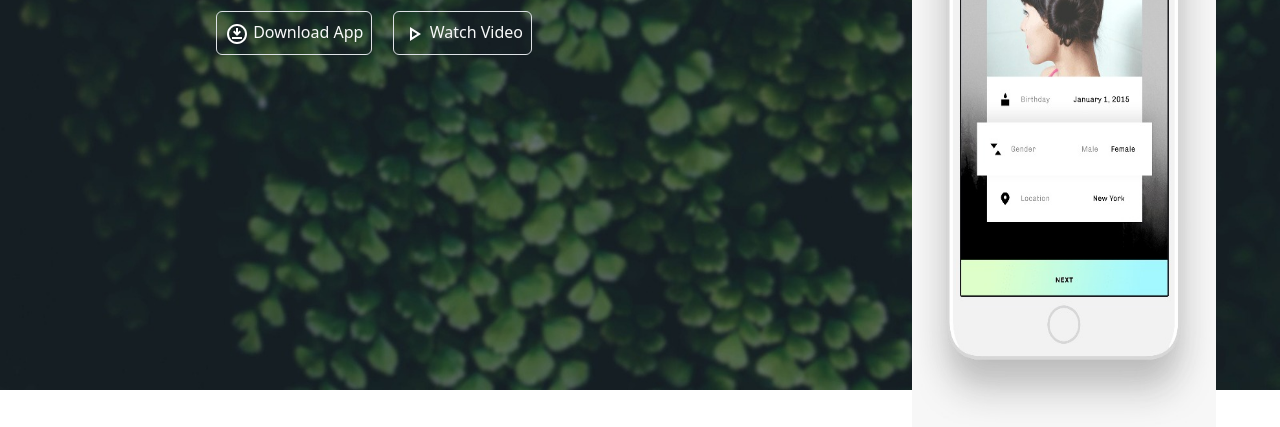
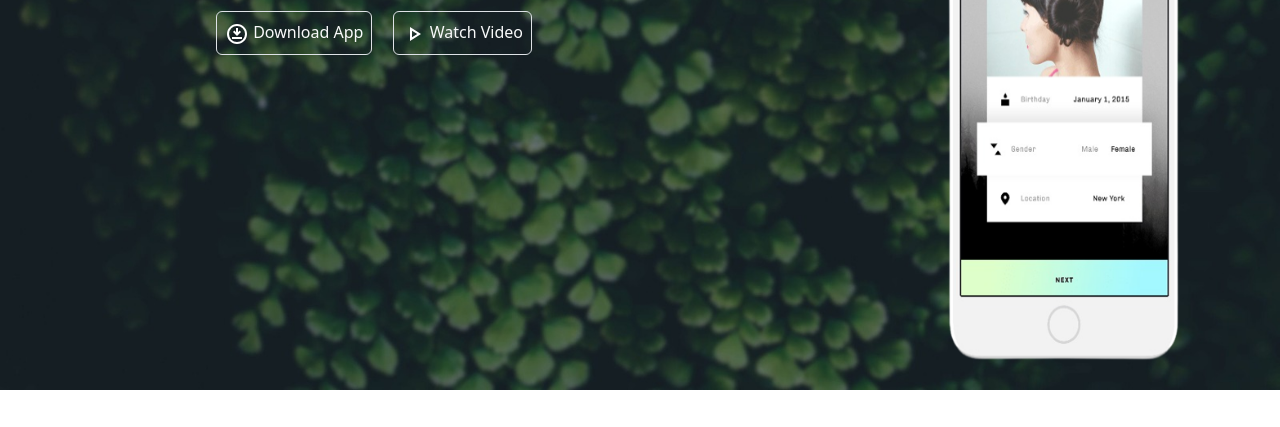
Before and after one commit to LinlyBoi/web-showcase, a plain HTML site: page index.html in a window 1280 px wide. Shown: the part 463-890 px from the top of the page. Drawn offline with Linux system fonts and the light colour scheme.

Commit message:
transparent background

```diff
--- a/index.html
+++ b/index.html
@@ -6,7 +6,6 @@
         <title>Dazzle</title>
         <meta name="description" content="Mobile Application Showcase">
         <meta name="viewport" content="width=device-width, initial-scale=1">
-
         <link rel="apple-touch-icon" href="/apple-touch-icon.png">
 		<link rel="stylesheet" href="./css/bootstrap.min.css">
 		<link rel="stylesheet" href="./style.css">
@@ -39,7 +38,7 @@
 			</ul>
 		</nav>
 		<div id="main" class="position-relative">
-			<img id="phone" class="z-3  position-absolute" src="./assets/phone.jpeg">
+			<img id="phone" class="z-3  position-absolute" src="./assets/phone.png">
 			<div id="scroll-bar" class="z-3 position-absolute">
 			</div>
 			<div id="landing-card" class ="z-1 position-absolute d-flex flex-column">
```
Also changed, not shown: assets/phone.png (added).
